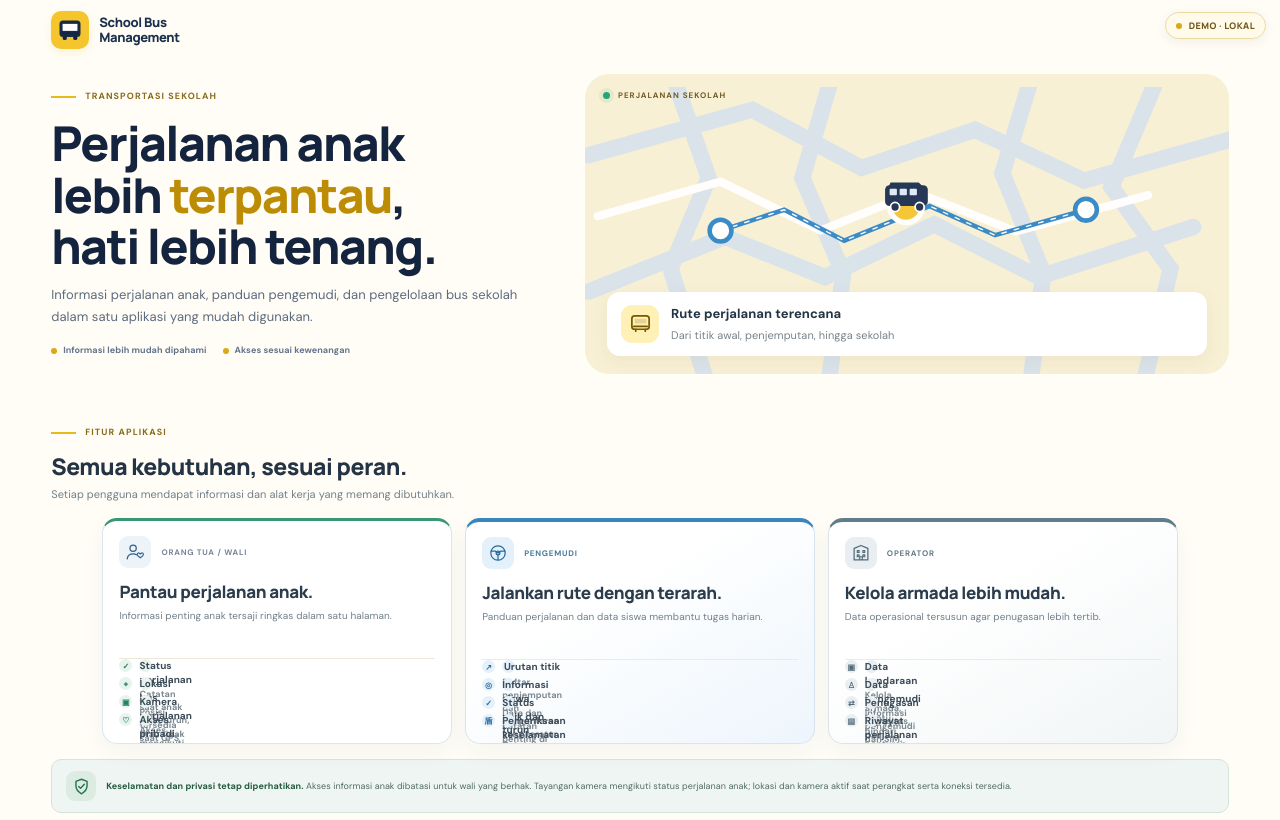
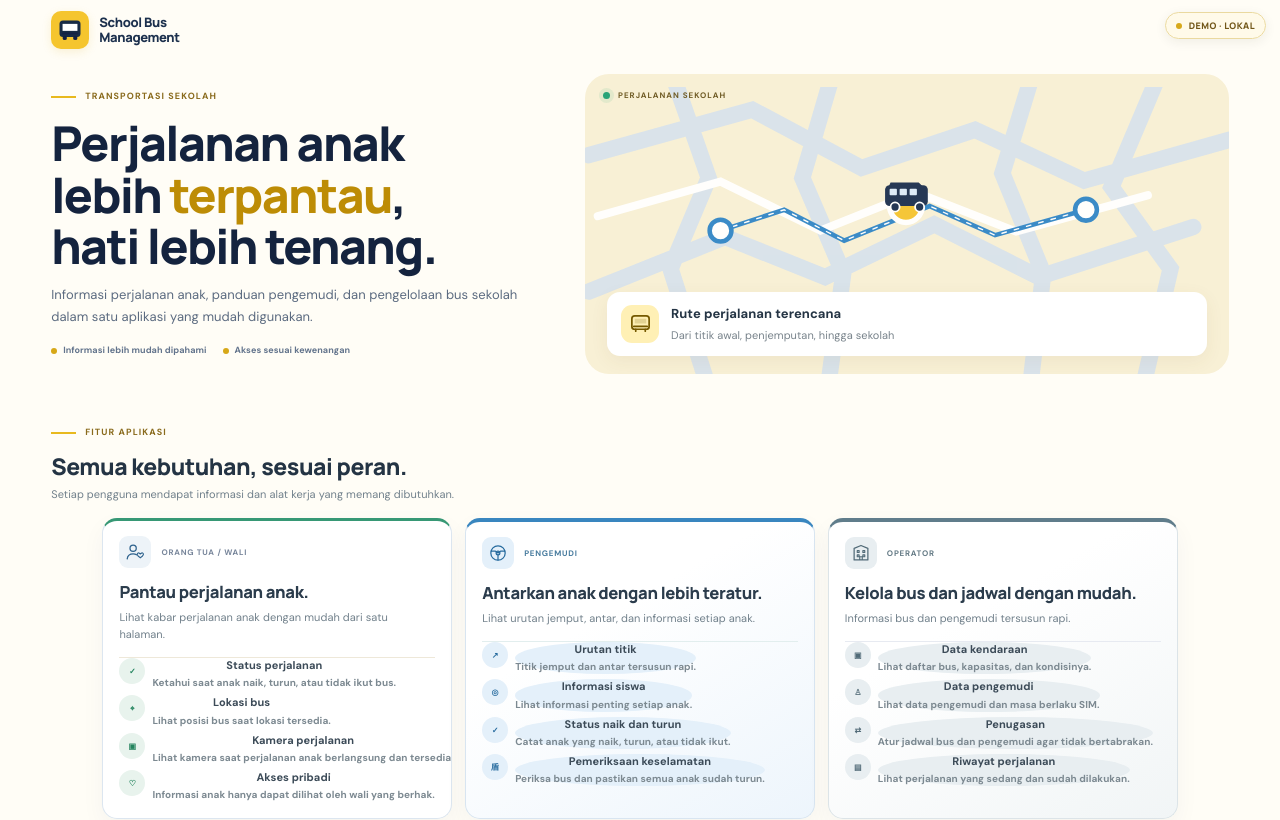
Before and after one commit to irusandi-hub/school-bus-management, a Next.js app: page / in a window 1280 px wide. Shown: the top 820 px of the page. Built offline with nearby package versions, Linux system fonts and the light colour scheme.

Commit message:
fix landing feature text layout and simplify Indonesian copy

```diff
--- a/app/page.tsx
+++ b/app/page.tsx
@@ -63,12 +63,12 @@ export default function LandingPage() {
             <span className="sbm-role-kicker">ORANG TUA / WALI</span>
           </div>
           <h3>Pantau perjalanan anak.</h3>
-          <p>Informasi penting anak tersaji ringkas dalam satu halaman.</p>
+          <p>Lihat kabar perjalanan anak dengan mudah dari satu halaman.</p>
           <ul>
-            <li><span className="sbm-feature-mini-icon">✓</span><span><strong>Status perjalanan</strong><small>Catatan saat anak naik, turun, atau tidak ikut bus.</small></span></li>
-            <li><span className="sbm-feature-mini-icon">⌖</span><span><strong>Lokasi bus</strong><small>Posisi tersedia saat GPS perangkat terhubung.</small></span></li>
-            <li><span className="sbm-feature-mini-icon">▣</span><span><strong>Kamera perjalanan</strong><small>Akses mengikuti status perjalanan anak.</small></span></li>
-            <li><span className="sbm-feature-mini-icon">♡</span><span><strong>Akses pribadi</strong><small>Hanya wali terverifikasi yang terhubung.</small></span></li>
+            <li><span className="sbm-feature-mini-icon">✓</span><span><strong>Status perjalanan</strong><small>Ketahui saat anak naik, turun, atau tidak ikut bus.</small></span></li>
+            <li><span className="sbm-feature-mini-icon">⌖</span><span><strong>Lokasi bus</strong><small>Lihat posisi bus saat lokasi tersedia.</small></span></li>
+            <li><span className="sbm-feature-mini-icon">▣</span><span><strong>Kamera perjalanan</strong><small>Lihat kamera saat perjalanan anak berlangsung dan tersedia.</small></span></li>
+            <li><span className="sbm-feature-mini-icon">♡</span><span><strong>Akses pribadi</strong><small>Informasi anak hanya dapat dilihat oleh wali yang berhak.</small></span></li>
           </ul>
         </article>
 
@@ -77,13 +77,13 @@ export default function LandingPage() {
             <span className="sbm-role-icon"><RoleIcon type="driver"/></span>
             <span className="sbm-role-kicker">PENGEMUDI</span>
           </div>
-          <h3>Jalankan rute dengan terarah.</h3>
-          <p>Panduan perjalanan dan data siswa membantu tugas harian.</p>
+          <h3>Antarkan anak dengan lebih teratur.</h3>
+          <p>Lihat urutan jemput, antar, dan informasi setiap anak.</p>
           <ul>
-            <li><span className="sbm-feature-mini-icon">↗</span><span><strong>Urutan titik</strong><small>Daftar penjemputan dan pengantaran yang teratur.</small></span></li>
-            <li><span className="sbm-feature-mini-icon">◎</span><span><strong>Informasi siswa</strong><small>Data dan catatan penting di setiap titik.</small></span></li>
-            <li><span className="sbm-feature-mini-icon">✓</span><span><strong>Status naik dan turun</strong><small>Catat kehadiran dan perubahan perjalanan.</small></span></li>
-            <li><span className="sbm-feature-mini-icon">盾</span><span><strong>Pemeriksaan keselamatan</strong><small>Periksa kendaraan dan siswa sebelum tugas ditutup.</small></span></li>
+            <li><span className="sbm-feature-mini-icon">↗</span><span><strong>Urutan titik</strong><small>Titik jemput dan antar tersusun rapi.</small></span></li>
+            <li><span className="sbm-feature-mini-icon">◎</span><span><strong>Informasi siswa</strong><small>Lihat informasi penting setiap anak.</small></span></li>
+            <li><span className="sbm-feature-mini-icon">✓</span><span><strong>Status naik dan turun</strong><small>Catat anak yang naik, turun, atau tidak ikut.</small></span></li>
+            <li><span className="sbm-feature-mini-icon">盾</span><span><strong>Pemeriksaan keselamatan</strong><small>Periksa bus dan pastikan semua anak sudah turun.</small></span></li>
           </ul>
         </article>
 
@@ -92,26 +92,26 @@ export default function LandingPage() {
             <span className="sbm-role-icon"><RoleIcon type="operator"/></span>
             <span className="sbm-role-kicker">OPERATOR</span>
           </div>
-          <h3>Kelola armada lebih mudah.</h3>
-          <p>Data operasional tersusun agar penugasan lebih tertib.</p>
+          <h3>Kelola bus dan jadwal dengan mudah.</h3>
+          <p>Informasi bus dan pengemudi tersusun rapi.</p>
           <ul>
-            <li><span className="sbm-feature-mini-icon">▣</span><span><strong>Data kendaraan</strong><small>Kelola armada, kapasitas, dan statusnya.</small></span></li>
-            <li><span className="sbm-feature-mini-icon">♙</span><span><strong>Data pengemudi</strong><small>Informasi pengemudi dan SIM.</small></span></li>
-            <li><span className="sbm-feature-mini-icon">⇄</span><span><strong>Penugasan</strong><small>Bantu hindari benturan jadwal kendaraan dan pengemudi.</small></span></li>
-            <li><span className="sbm-feature-mini-icon">▤</span><span><strong>Riwayat perjalanan</strong><small>Lihat status dan catatan perjalanan.</small></span></li>
+            <li><span className="sbm-feature-mini-icon">▣</span><span><strong>Data kendaraan</strong><small>Lihat daftar bus, kapasitas, dan kondisinya.</small></span></li>
+            <li><span className="sbm-feature-mini-icon">♙</span><span><strong>Data pengemudi</strong><small>Lihat data pengemudi dan masa berlaku SIM.</small></span></li>
+            <li><span className="sbm-feature-mini-icon">⇄</span><span><strong>Penugasan</strong><small>Atur jadwal bus dan pengemudi agar tidak bertabrakan.</small></span></li>
+            <li><span className="sbm-feature-mini-icon">▤</span><span><strong>Riwayat perjalanan</strong><small>Lihat perjalanan yang sedang dan sudah dilakukan.</small></span></li>
           </ul>
         </article>
       </div>
     </section>
 
-    <section className="sbm-refined-assurance"><span aria-hidden="true"><svg viewBox="0 0 24 24" fill="none"><path d="M12 2.8 19 5.5v5.7c0 4.6-2.8 7.8-7 10-4.2-2.2-7-5.4-7-10V5.5l7-2.7Z" stroke="currentColor" strokeWidth="1.8" strokeLinejoin="round"/><path d="m8.5 12 2.3 2.3 4.8-5" stroke="currentColor" strokeWidth="1.8" strokeLinecap="round" strokeLinejoin="round"/></svg></span><p><strong>Keselamatan dan privasi tetap diperhatikan.</strong> Akses informasi anak dibatasi untuk wali yang berhak. Tayangan kamera mengikuti status perjalanan anak; lokasi dan kamera aktif saat perangkat serta koneksi tersedia.</p></section>
+    <section className="sbm-refined-assurance"><span aria-hidden="true"><svg viewBox="0 0 24 24" fill="none"><path d="M12 2.8 19 5.5v5.7c0 4.6-2.8 7.8-7 10-4.2-2.2-7-5.4-7-10V5.5l7-2.7Z" stroke="currentColor" strokeWidth="1.8" strokeLinejoin="round"/><path d="m8.5 12 2.3 2.3 4.8-5" stroke="currentColor" strokeWidth="1.8" strokeLinecap="round" strokeLinejoin="round"/></svg></span><p><strong>Keselamatan dan privasi tetap diperhatikan.</strong> Informasi anak hanya dapat dilihat oleh wali yang berhak. Lokasi bus dan kamera dapat digunakan saat perangkat serta jaringan tersedia.</p></section>
     <section className="sbm-login-section" aria-label="Masuk ke aplikasi">
       <div className="sbm-login-card">
         <div className="sbm-login-heading"><div><span className="sbm-login-kicker">SUDAH MEMILIKI AKUN?</span><strong>Masuk</strong></div></div>
         <label>Email atau username<input type="text" name="username" autoComplete="username" placeholder="Email atau username"/></label>
-        <label>Password<input type="password" name="password" autoComplete="current-password" placeholder="Password"/></label>
-        <Link href="/pilih-peran" className="sbm-login-submit">Sign In <span aria-hidden="true">→</span></Link>
-        <p className="sbm-login-signup">Belum terdaftar? <Link href="/daftar">Sign Up</Link></p>
+        <label>Kata sandi<input type="password" name="password" autoComplete="current-password" placeholder="Masukkan kata sandi"/></label>
+        <Link href="/pilih-peran" className="sbm-login-submit">Masuk <span aria-hidden="true">→</span></Link>
+        <p className="sbm-login-signup">Belum punya akun? <Link href="/daftar">Daftar</Link></p>
       </div>
     </section>
     <footer className="sbm-footer"><span>© 2026 School Bus Management</span><span>Transportasi sekolah · Dammam, Saudi Arabia</span></footer>
@@ -306,6 +306,16 @@ export default function LandingPage() {
       .sbm-refined-assurance{margin-top:15px}
       @media(max-width:820px){.sbm-role-grid{grid-template-columns:1fr 1fr}.sbm-role-card.parent{grid-column:1 / -1}.sbm-role-card.parent ul{grid-template-columns:1fr 1fr;column-gap:16px}.sbm-role-card>p{min-height:0}}
       @media(max-width:560px){.sbm-role-grid{grid-template-columns:1fr;gap:10px}.sbm-role-card.parent{grid-column:auto}.sbm-role-card.parent ul{grid-template-columns:1fr}.sbm-role-card{padding:16px}.sbm-role-showcase{margin-top:26px}.sbm-refined .sbm-hero-copy h1{font-size:clamp(29px,8vw,38px)}}
+      /* Keep feature text readable: inherited legacy rules must not squeeze text spans into icon-sized boxes. */
+      .sbm-role-card li{grid-template-columns:28px minmax(0,1fr);gap:9px;align-items:start}
+      .sbm-role-card li>.sbm-feature-mini-icon{display:grid;width:26px;height:26px;min-width:26px;min-height:26px;box-sizing:border-box;place-items:center;flex:none;font-size:13px;line-height:1}
+      .sbm-role-card li>span:not(.sbm-feature-mini-icon){display:block;width:auto;height:auto;min-width:0;min-height:0;max-width:100%;padding:0;margin:0;background:transparent;color:inherit;overflow-wrap:anywhere;word-break:normal}
+      .sbm-role-card li strong{font-size:11px;line-height:1.4;overflow-wrap:anywhere}
+      .sbm-role-card li small{font-size:10px;line-height:1.5;overflow-wrap:anywhere}
+      .sbm-role-card>p{font-size:11px;line-height:1.55;min-height:0}
+      .sbm-role-card h3{font-size:clamp(15px,1.3vw,17px);line-height:1.3;overflow-wrap:anywhere}
+      @media(max-width:820px){.sbm-role-card li{grid-template-columns:26px minmax(0,1fr)}}
+      @media(max-width:560px){.sbm-role-card li strong{font-size:11px}.sbm-role-card li small{font-size:10px}}
     `}</style>
   </main>;
 }
```
